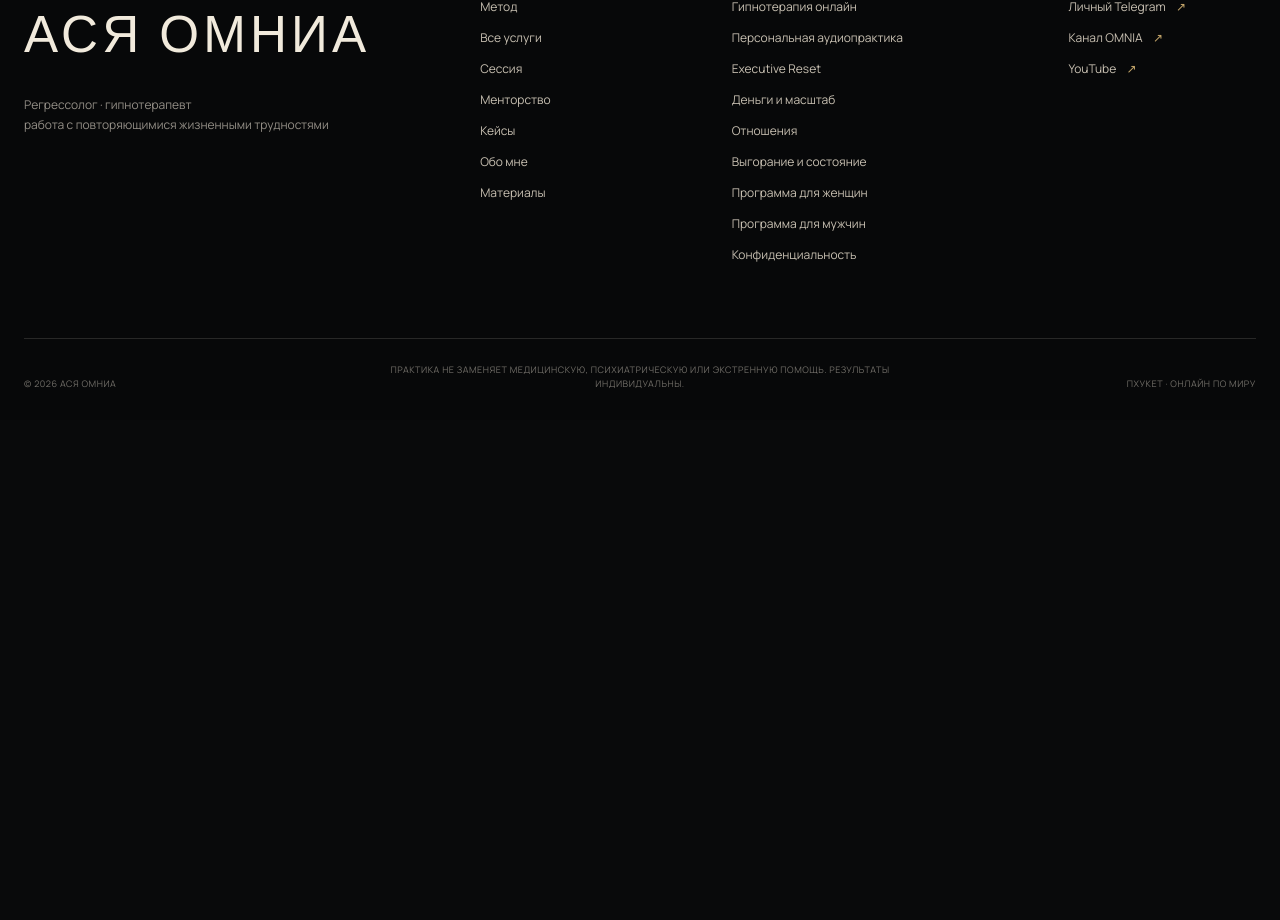
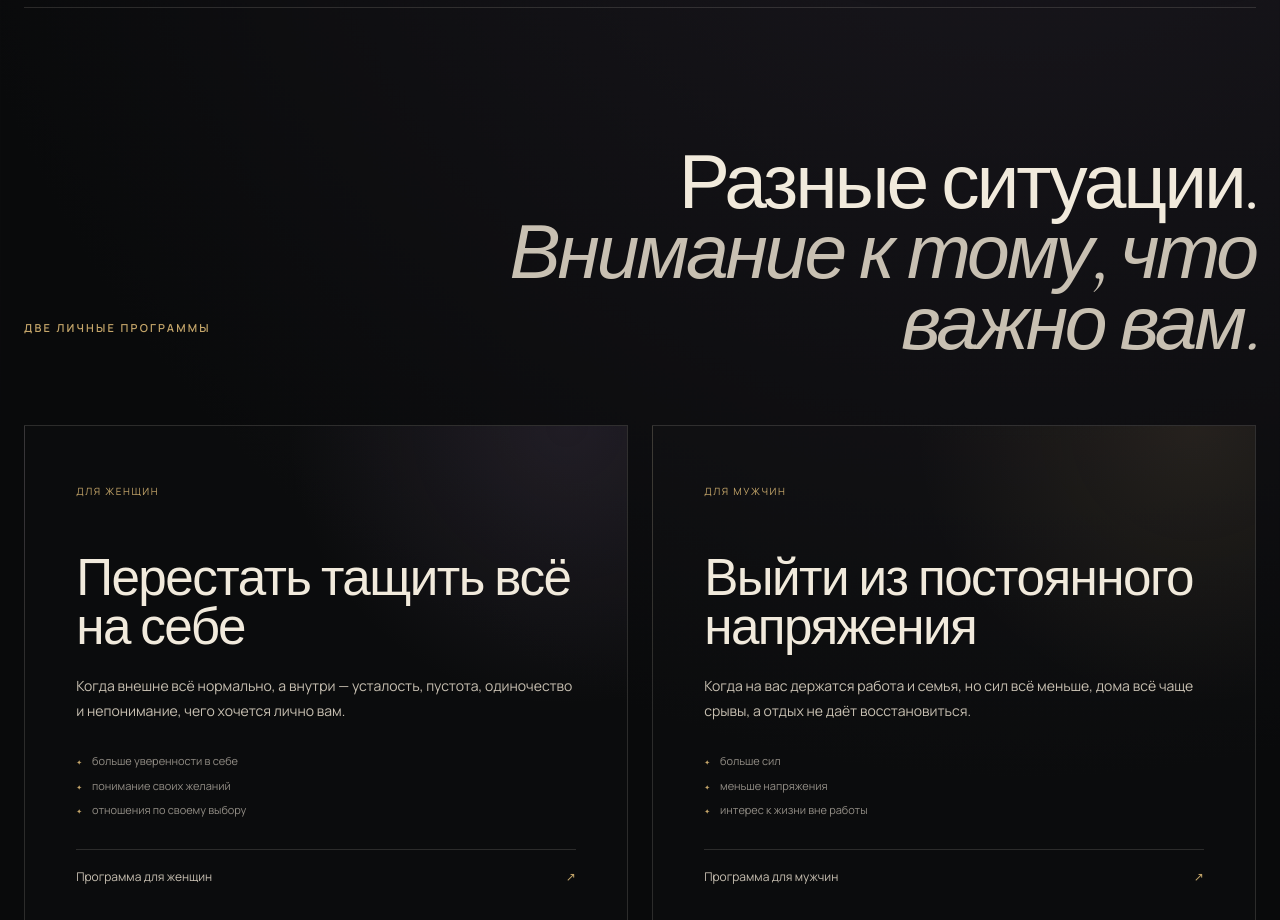
Before and after one commit to Jiniys05/asya-omnia, a Next.js app: page /mentoring in a window 1280 px wide. Before the commit this address had no page. Shown: the part 896-1816 px from the top of the page. Before the commit the page ends 1316 px from the top, so only its background shows below. Built offline with nearby package versions, Linux system fonts and the light colour scheme.

Commit message:
Add mentoring page

```diff
--- /dev/null
+++ b/app/mentoring/page.tsx
@@ -0,0 +1,98 @@
+import type { Metadata } from "next";
+import Link from "next/link";
+import { omniaMedia } from "../media";
+import { DetailPage } from "../site-components";
+
+export const dynamic = "force-static";
+
+export const metadata: Metadata = {
+  title: "Индивидуальное менторство на 9 недель",
+  description:
+    "Индивидуальная программа Аси Омниа на 9 недель для тех, кому важно разобраться с состоянием, отношениями, деньгами и важными решениями.",
+  alternates: { canonical: "/mentoring" },
+};
+
+export default function MentoringPage() {
+  return (
+    <DetailPage
+      eyebrow="Формат · 9 недель · €1 600 / 160 000 ₽"
+      canonicalPath="/mentoring"
+      serviceType="Индивидуальное менторство на 9 недель"
+      price="1600"
+      priceCurrency="EUR"
+      title="Изменить не один эпизод,"
+      italic="а привычный ход жизни"
+      lead="Менторство подходит, когда одна и та же трудность мешает и в работе, и дома, и в деньгах. За 9 недель вы разбираетесь, что вас тормозит, и учитесь по-другому действовать в обычной жизни."
+      image={omniaMedia.omniaNoroot}
+      imageAlt="Ася Омниа — индивидуальное менторство на 9 недель"
+      feature={
+        <section className="program-choice shell" aria-labelledby="program-choice-title">
+          <div className="program-choice-heading">
+            <p className="kicker">Две личные программы</p>
+            <h2 id="program-choice-title">
+              Разные ситуации.
+              <span>Внимание к тому, что важно вам.</span>
+            </h2>
+          </div>
+          <div className="program-choice-grid">
+            <article>
+              <span>Для женщин</span>
+              <h3>Перестать тащить всё на себе</h3>
+              <p>
+                Когда внешне всё нормально, а внутри — усталость, пустота,
+                одиночество и непонимание, чего хочется лично вам.
+              </p>
+              <ul>
+                <li>больше уверенности в себе</li>
+                <li>понимание своих желаний</li>
+                <li>отношения по своему выбору</li>
+              </ul>
+              <Link href="/mentoring/women">
+                Программа для женщин <b aria-hidden="true">↗</b>
+              </Link>
+            </article>
+            <article>
+              <span>Для мужчин</span>
+              <h3>Выйти из постоянного напряжения</h3>
+              <p>
+                Когда на вас держатся работа и семья, но сил всё меньше, дома
+                всё чаще срывы, а отдых не даёт восстановиться.
+              </p>
+              <ul>
+                <li>больше сил</li>
+                <li>меньше напряжения</li>
+                <li>интерес к жизни вне работы</li>
+              </ul>
+              <Link href="/mentoring/men">
+                Программа для мужчин <b aria-hidden="true">↗</b>
+              </Link>
+            </article>
+          </div>
+        </section>
+      }
+      sections={[
+        {
+          number: "01",
+          title: "Когда одной встречи мало",
+          body: "Это формат, когда одной встречи мало: вы меняете подход, но снова возвращаетесь к прежнему состоянию. За программу можно спокойно разобрать то, что мешает сразу в отношениях, работе, деньгах и настроении.",
+        },
+        {
+          number: "02",
+          title: "Личный план работы",
+          body: "У программы нет одного шаблона для всех. Ася выбирает темы и порядок встреч под вашу ситуацию, чтобы не обсуждать всё подряд, а двигаться к тому, что важнее всего сейчас.",
+        },
+        {
+          number: "03",
+          title: "Встречи и реальные шаги",
+          body: "Между встречами вы пробуете простые шаги в жизни. Главный ориентир — не красивые слова, а то, легче ли вам говорить о важном, ставить границы, зарабатывать, отдыхать и принимать решения.",
+        },
+        {
+          number: "04",
+          title: "Условия участия",
+          body: "Программа длится 9 недель. Стоимость — €1 600 или 160 000 ₽. Перед началом вы описываете ситуацию, а Ася честно говорит, подходит ли программа и как будет выглядеть работа.",
+        },
+      ]}
+      note="Программа не заменяет медицинскую или психиатрическую помощь. Результат зависит от вашей ситуации, участия и шагов между встречами."
+    />
+  );
+}
```
